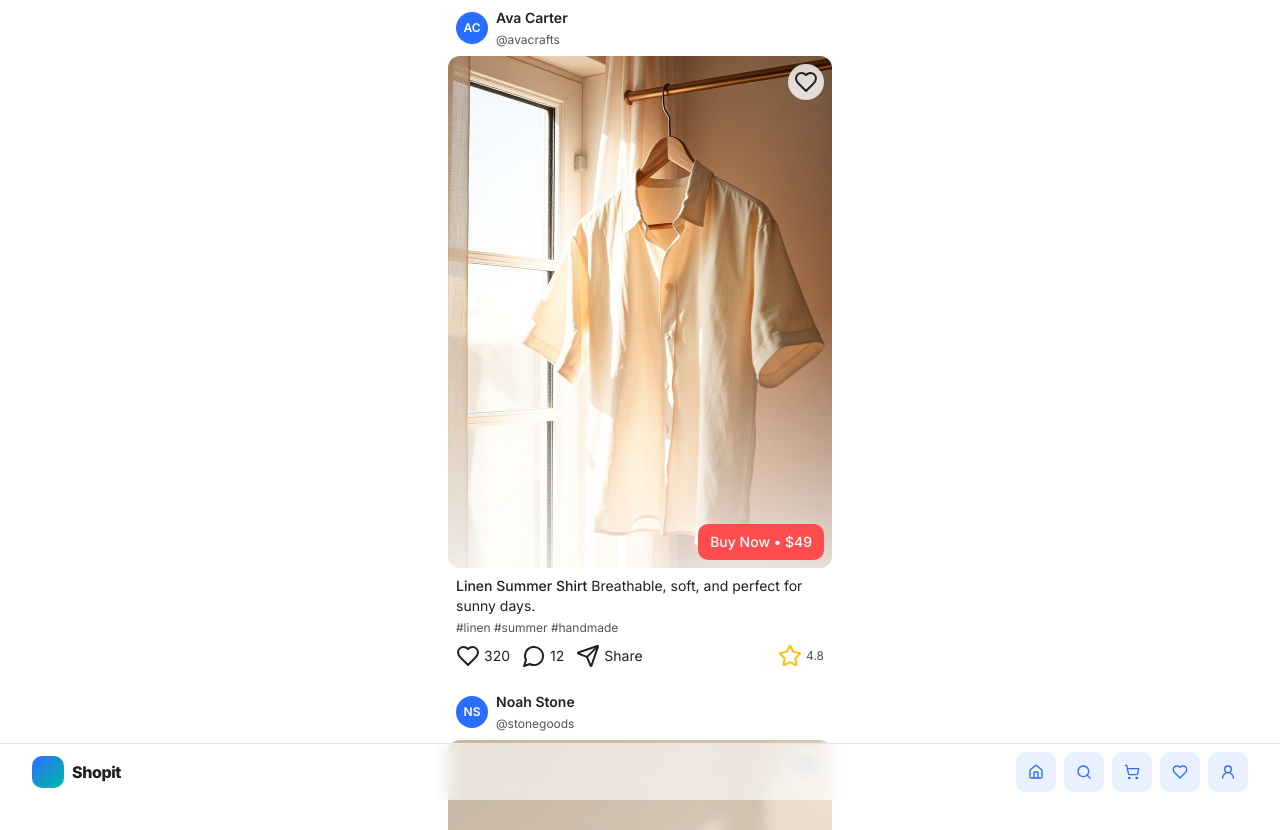
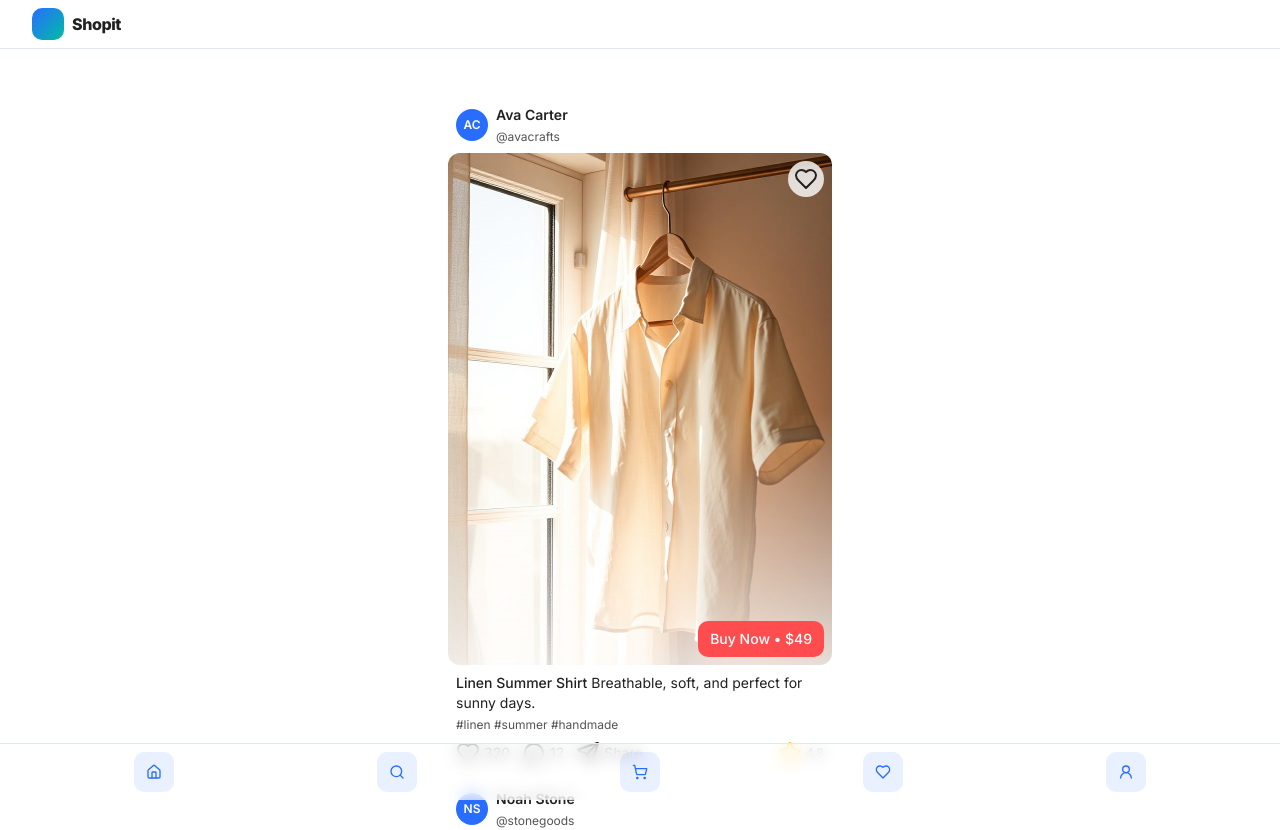
Before and after one commit to harpych5-droid/shopitt, a React (Vite) app: page / in a window 1280 px wide. Shown: the top 830 px of the page. Built offline with nearby package versions, Linux system fonts and the light colour scheme.

Commit message:
Refactor nav bar
Move logo to top app bar, keep bottom nav icons only.

```diff
--- /dev/null
+++ b/src/components/AppBar.tsx
@@ -0,0 +1,17 @@
+import { Link } from "react-router-dom";
+
+const AppBar = () => {
+  return (
+    <header className="sticky top-0 z-40 border-b bg-background/80 backdrop-blur supports-[backdrop-filter]:bg-background/60">
+      <nav className="container flex items-center justify-between py-2">
+        <Link to="/" className="flex items-center gap-2" aria-label="Shopit Home">
+          <div className="h-8 w-8 rounded-md bg-gradient-primary shadow-[var(--shadow-elev)]" aria-hidden />
+          <span className="font-extrabold tracking-tight">Shopit</span>
+        </Link>
+        <div aria-hidden className="w-8" />
+      </nav>
+    </header>
+  );
+};
+
+export default AppBar;
--- a/src/components/TopNav.tsx
+++ b/src/components/TopNav.tsx
@@ -8,14 +8,7 @@ const TopNav = () => {
 
   return (
     <header className="fixed inset-x-0 bottom-0 z-40 border-t bg-background/80 backdrop-blur supports-[backdrop-filter]:bg-background/60">
-      <nav className="container flex items-center justify-between py-2">
-        <div className="flex items-center gap-2">
-          <Link to="/" className="flex items-center gap-2">
-            <div className="h-8 w-8 rounded-md bg-gradient-primary shadow-[var(--shadow-elev)]" aria-hidden />
-            <span className="font-extrabold tracking-tight">Shopit</span>
-          </Link>
-        </div>
-        <div className="flex items-center gap-2">
+      <nav className="container flex items-center justify-around py-2">
         <Button variant="soft" size="icon" aria-label="Home">
           <House />
         </Button>
@@ -49,7 +42,6 @@ const TopNav = () => {
             <UserRound />
           </Link>
         </Button>
-        </div>
       </nav>
     </header>
   );
--- a/src/pages/Index.tsx
+++ b/src/pages/Index.tsx
@@ -3,6 +3,7 @@ import Feed from "@/components/feed/Feed";
 import CheckoutModal from "@/components/checkout/CheckoutModal";
 import { useEffect, useState } from "react";
 import { Product } from "@/context/ShopProvider";
+import AppBar from "@/components/AppBar";
 
 const Index = () => {
   const [checkingOut, setCheckingOut] = useState<Product | null>(null);
@@ -29,11 +30,12 @@ const Index = () => {
 
   return (
     <div className="min-h-screen bg-background">
-      <TopNav />
-      <main className="container max-w-md pb-24 pt-2">
+      <AppBar />
+      <main className="container max-w-md pb-24 pt-14">
         <h1 className="sr-only">Shopit Social Commerce Feed</h1>
         <Feed onBuy={(p) => setCheckingOut(p)} />
       </main>
+      <TopNav />
       <CheckoutModal open={!!checkingOut} onOpenChange={(o) => !o && setCheckingOut(null)} product={checkingOut} />
     </div>
   );
--- a/src/pages/Profile.tsx
+++ b/src/pages/Profile.tsx
@@ -1,6 +1,7 @@
 import { useParams } from "react-router-dom";
 import TopNav from "@/components/TopNav";
 import { useEffect } from "react";
+import AppBar from "@/components/AppBar";
 
 const Profile = () => {
   const { handle } = useParams<{ handle: string }>();
@@ -11,8 +12,8 @@ const Profile = () => {
 
   return (
     <div className="min-h-screen bg-background">
-      <TopNav />
-      <main className="container max-w-md space-y-4 pb-24 pt-4">
+      <AppBar />
+      <main className="container max-w-md space-y-4 pb-24 pt-14">
         <header className="flex items-center gap-3">
           <div className="size-16 rounded-full bg-primary text-primary-foreground grid place-items-center font-bold">
             {(handle ?? "U").slice(0, 2).toUpperCase()}
@@ -31,6 +32,7 @@ const Profile = () => {
           ))}
         </section>
       </main>
+      <TopNav />
     </div>
   );
 };
```
Lines whose indentation alone changed are shown as unchanged.
